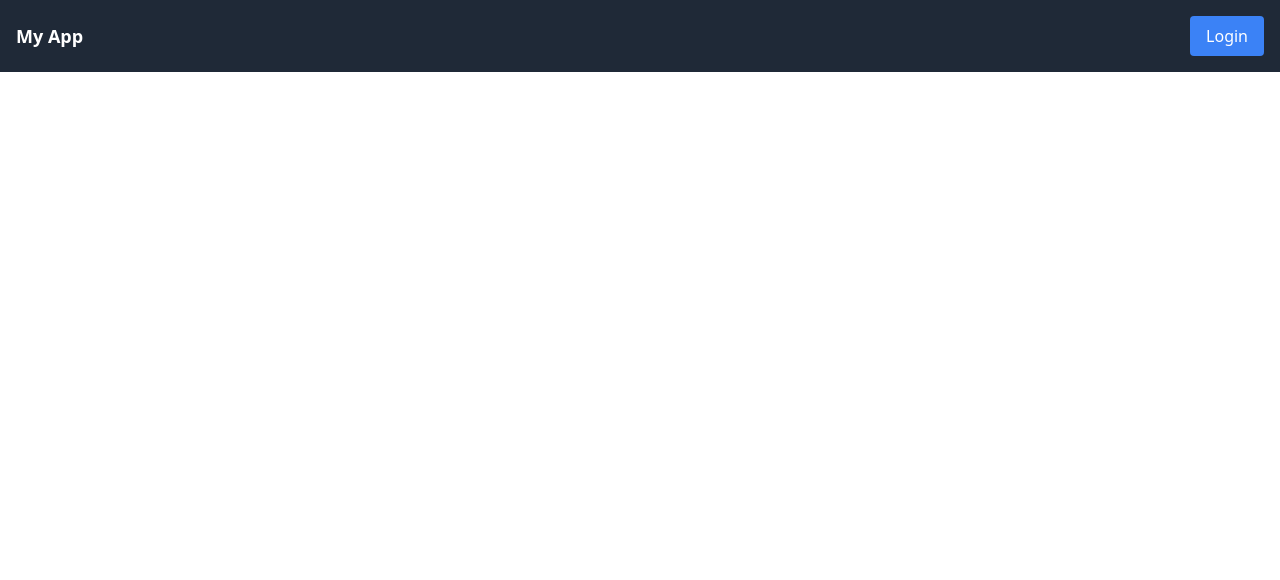
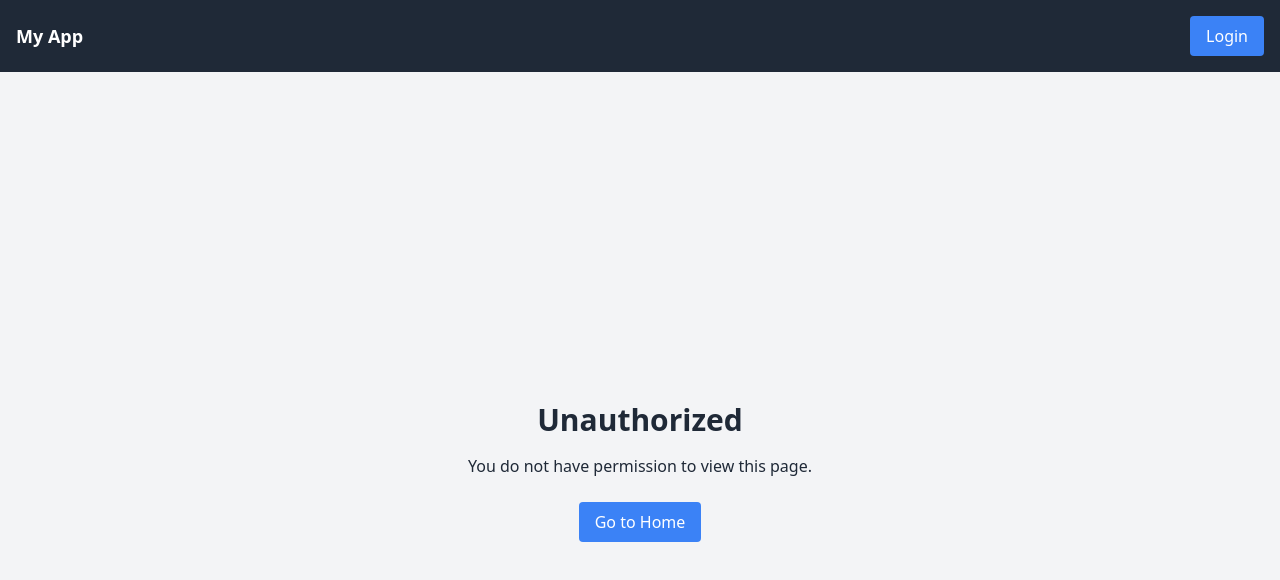
Before and after one commit to luluCodingWizard/React-Authentication-FullCourse, a React (Vite) app in the folder client/: page /unauthorized in a window 1280 px wide. Before the commit this address had no page. Shown: the top 580 px of the page. Built offline with nearby package versions, Linux system fonts and the light colour scheme.

Commit message:
feat: FE Role Based Access Control

```diff
--- a/client/src/App.jsx
+++ b/client/src/App.jsx
@@ -7,6 +7,8 @@ import Navigation from "./components/Navigation";
 import { AuthProvider } from "./context/AuthContext.jsx";
 import ProtectedRoute from "./components/ProtectedRoutes.jsx";
 import ProfilePage from "./pages/Profile.jsx";
+import AdminPanel from "./pages/AdminPanel.jsx";
+import Unauthorized from "./pages/Unauthorized.jsx";
 
 function App() {
   return (
@@ -18,11 +20,20 @@ function App() {
           <Route path="/login" element={<Login />} />
           <Route path="/sign-up" element={<Signup />} />
           <Route path="/dashboard" element={<Dashboard />} />
+          <Route path="/unauthorized" element={<Unauthorized />} />
           <Route
             path="/profile"
             element={
-              <ProtectedRoute>
+              <ProtectedRoute requiredRoles={["user", "admin"]}>
                 <ProfilePage />
+              </ProtectedRoute>
+            }
+          />
+          <Route
+            path="/admin"
+            element={
+              <ProtectedRoute requiredRoles={["admin"]}>
+                <AdminPanel />
               </ProtectedRoute>
             }
           />
--- a/client/src/components/Navigation.jsx
+++ b/client/src/components/Navigation.jsx
@@ -15,12 +15,19 @@ const Navigation = () => {
         {user ? (
           <>
             <span>Welcome, {user.name || "User"}!</span>
+            {user.role !== "moderator" && (
               <Link
                 to="/profile"
                 className="px-4 py-2 bg-green-500 rounded hover:bg-green-600"
               >
                 Profile
               </Link>
+            )}
+            {user.role === "admin" && (
+              <Link to="/admin" className="hover:underline">
+                Admin Panel
+              </Link>
+            )}
             <button
               onClick={logout}
               className="px-4 py-2 bg-red-500 rounded hover:bg-red-600"
--- a/client/src/components/ProtectedRoutes.jsx
+++ b/client/src/components/ProtectedRoutes.jsx
@@ -1,9 +1,18 @@
-import React from "react";
+import React, { useContext } from "react";
 import { Navigate } from "react-router-dom";
+import { AuthContext } from "../context/AuthContext.jsx";
+const ProtectedRoute = ({ children, requiredRoles }) => {
+  const { user } = useContext(AuthContext);
+  const token = localStorage.getItem("token"); // Check if a token exists
 
-const ProtectedRoute = ({ children }) => {
-  const token = localStorage.getItem("token"); // Check if a token exists
-  return token ? children : <Navigate to="/login" />;
+  if (!token) {
+    return <Navigate to="/login" />;
+  }
+  // Redirect to unauthorized if user role is not allowed
+  if (requiredRoles && (!user || !requiredRoles.includes(user.role))) {
+    return <Navigate to="/unauthorized" />;
+  }
+  return children;
 };
 
 export default ProtectedRoute;
--- /dev/null
+++ b/client/src/pages/AdminPanel.jsx
@@ -0,0 +1,13 @@
+import React from "react";
+
+const AdminPanel = () => {
+  return (
+    <div className="p-6 bg-gray-100 min-h-screen">
+      <h1 className="text-2xl font-bold mb-4">Admin Panel</h1>
+      <p>Welcome, Admin! Here you can manage the app and its users.</p>
+      {/* Add any admin-specific functionality here */}
+    </div>
+  );
+};
+
+export default AdminPanel;
--- /dev/null
+++ b/client/src/pages/Unauthorized.jsx
@@ -0,0 +1,19 @@
+import React from "react";
+import { Link } from "react-router-dom";
+
+const Unauthorized = () => {
+  return (
+    <div className="flex flex-col items-center justify-center h-screen bg-gray-100 text-gray-800">
+      <h1 className="text-3xl font-bold mb-4">Unauthorized</h1>
+      <p className="mb-6">You do not have permission to view this page.</p>
+      <Link
+        to="/"
+        className="px-4 py-2 bg-blue-500 text-white rounded hover:bg-blue-600"
+      >
+        Go to Home
+      </Link>
+    </div>
+  );
+};
+
+export default Unauthorized;
```
Also changed, not shown: 1 other file (tests, documents, lock files or other folders). Lines whose indentation alone changed are shown as unchanged.
